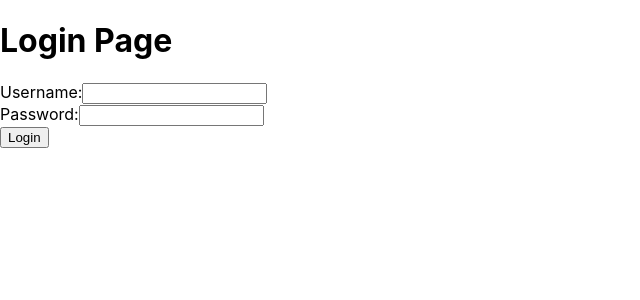
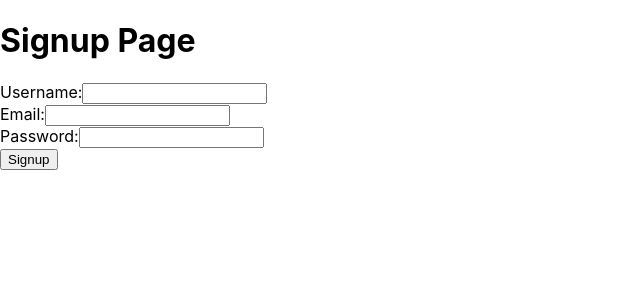
Before and after one commit to CKimoliatis/35L, a React (Create React App) app in the folder app/: page /signup in a window 1280 px wide. Shown: the top 300 px of the page, without its empty margins (0-640 px from the left). Built offline with nearby package versions, Linux system fonts and the light colour scheme.

Commit message:
fixed navigation of the webapp

```diff
--- a/app/package.json
+++ b/app/package.json
@@ -34,5 +34,8 @@
       "last 1 firefox version",
       "last 1 safari version"
     ]
+  },
+  "devDependencies": {
+    "react-router-dom": "^6.21.3"
   }
 }
--- a/app/src/App.js
+++ b/app/src/App.js
@@ -1,9 +1,21 @@
-import Login from './login_signup/Login.js';
+import Layout from "./Layout";
+import Login from "./login_signup/Login";
+import {Routes, Route, BrowserRouter as Router } from "react-router-dom";
+import Signup from "./login_signup/Signup";
+import Landing from "./landing/Landing";
 
 function App() {
   return (
-    <Login/>
-  )
+    <Router>
+      <Routes>
+        <Route path='/'>
+          <Route index element={<Login />} />
+          <Route path="signup" element={<Signup />} />
+          <Route path="landing" element={<Landing />} />
+        </Route>
+      </Routes>
+    </Router>
+  );
 }
 
 export default App;
--- a/app/src/Buttons/ButtonLink.js
+++ /dev/null
@@ -1,12 +0,0 @@
-import React from 'react';
-import ButtonLink from './ButtonLink';
-
-const YourComponent = () => {
-  return (
-    <div>
-      <ButtonLink to="/path">Go to Path</ButtonLink>
-    </div>
-  );
-};
-
-export default YourComponent;
--- /dev/null
+++ b/app/src/Layout.js
@@ -0,0 +1,25 @@
+import { Outlet, Link } from "react-router-dom";
+
+const Layout = () => {
+  return (
+    <>
+      <nav>
+        <ul>
+          <li>
+            <Link to="/">Login</Link>
+          </li>
+          <li>
+            <Link to="/Signup">Signup</Link>
+          </li>
+          <li>
+            <Link to="/Landing">Landing</Link>
+          </li>
+        </ul>
+      </nav>
+
+      <Outlet />
+    </>
+  );
+};
+
+export default Layout;
--- a/app/src/index.js
+++ b/app/src/index.js
@@ -1,15 +1,11 @@
-import React from 'react';
-import ReactDOM from 'react-dom/client';
-import './index.css';
-import App from './App';
-import reportWebVitals from './reportWebVitals';
+import React from "react";
+import ReactDOM from "react-dom/client";
+import "./index.css";
+import App from "./App";
+import reportWebVitals from "./reportWebVitals";
 
-const root = ReactDOM.createRoot(document.getElementById('root'));
-root.render(
-  <React.StrictMode>
-    <App />
-  </React.StrictMode>
-);
+const root = ReactDOM.createRoot(document.getElementById("root"));
+root.render(<App />);
 
 // If you want to start measuring performance in your app, pass a function
 // to log results (for example: reportWebVitals(console.log))
--- a/app/src/login_signup/Login.js
+++ b/app/src/login_signup/Login.js
@@ -1,11 +1,11 @@
-import React, { useState } from 'react';
-import Landing from '../landing/Landing.js'
-import { Link } from 'react-router-dom';
-import ButtonLink from '../Buttons/ButtonLink.js'
+import React, { useState } from "react";
+import Landing from "../landing/Landing";
+import { Link, Route } from "react-router-dom";
+import Signup from "./Signup";
 
 const Login = (props) => {
-  const [username, setUsername] = useState('');
-  const [password, setPassword] = useState('');
+  const [username, setUsername] = useState("");
+  const [password, setPassword] = useState("");
   const [loggedIn, setLoggedIn] = useState(false);
 
   const handleLogin = () => {
@@ -14,7 +14,7 @@ const Login = (props) => {
     if (username && password) {
       setLoggedIn(true);
     } else {
-      alert('Please enter both username and password');
+      alert("Please enter both username and password");
     }
   };
 
@@ -25,7 +25,7 @@ const Login = (props) => {
   return (
     <div>
       {loggedIn ? (
-        <Landing/>
+        <Landing />
       ) : (
         <div>
           <h1>Login Page</h1>
@@ -47,12 +47,14 @@ const Login = (props) => {
             />
           </label>
           <br />
+          <p>
+            New Here? <Link to="signup">Register!</Link>
+          </p>
+
           <button onClick={handleLogin}>Login</button>
-
         </div>
       )}
     </div>
-
   );
-}
+};
 export default Login;
--- a/app/src/login_signup/SignUp.js
+++ b/app/src/login_signup/SignUp.js
@@ -1,13 +1,52 @@
-import React, {useState} from 'react'
+import React, { useState } from "react";
 
 const Signup = () => {
-    return (
-        <div>
-            <p>
-                This is the Signup page
-            </p>
-        </div>
-    )
-}
+  const [username, setUsername] = useState("");
+  const [email, setEmail] = useState("");
+  const [password, setPassword] = useState("");
 
-export default Signup
+  const handleSignup = () => {
+    // Implement your signup logic here
+    // For simplicity, you can just log the form data for now
+    console.log("Username:", username);
+    console.log("Email:", email);
+    console.log("Password:", password);
+    // Add your actual signup logic (e.g., API request) here
+  };
+
+  return (
+    <div>
+      <h1>Signup Page</h1>
+      <label>
+        Username:
+        <input
+          type="text"
+          value={username}
+          onChange={(e) => setUsername(e.target.value)}
+        />
+      </label>
+      <br />
+      <label>
+        Email:
+        <input
+          type="email"
+          value={email}
+          onChange={(e) => setEmail(e.target.value)}
+        />
+      </label>
+      <br />
+      <label>
+        Password:
+        <input
+          type="password"
+          value={password}
+          onChange={(e) => setPassword(e.target.value)}
+        />
+      </label>
+      <br />
+      <button onClick={handleSignup}>Signup</button>
+    </div>
+  );
+};
+
+export default Signup;
```
Also changed, not shown: app/src/Buttons/Button-link.css (deleted, +0 -9 lines), app/src/landing/Landing.js (line endings or trailing spaces), 1 other file (tests, documents, lock files or other folders).
